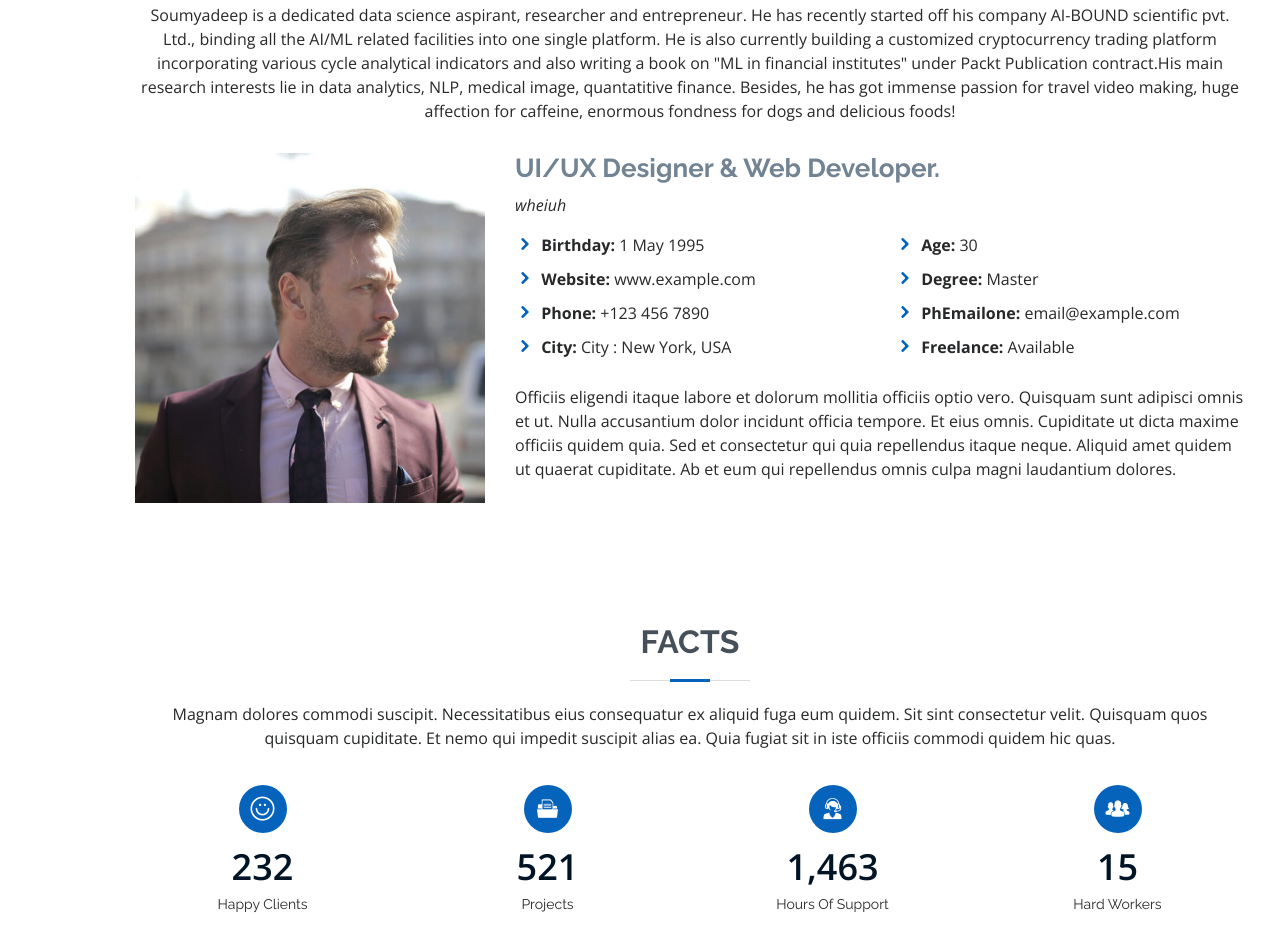
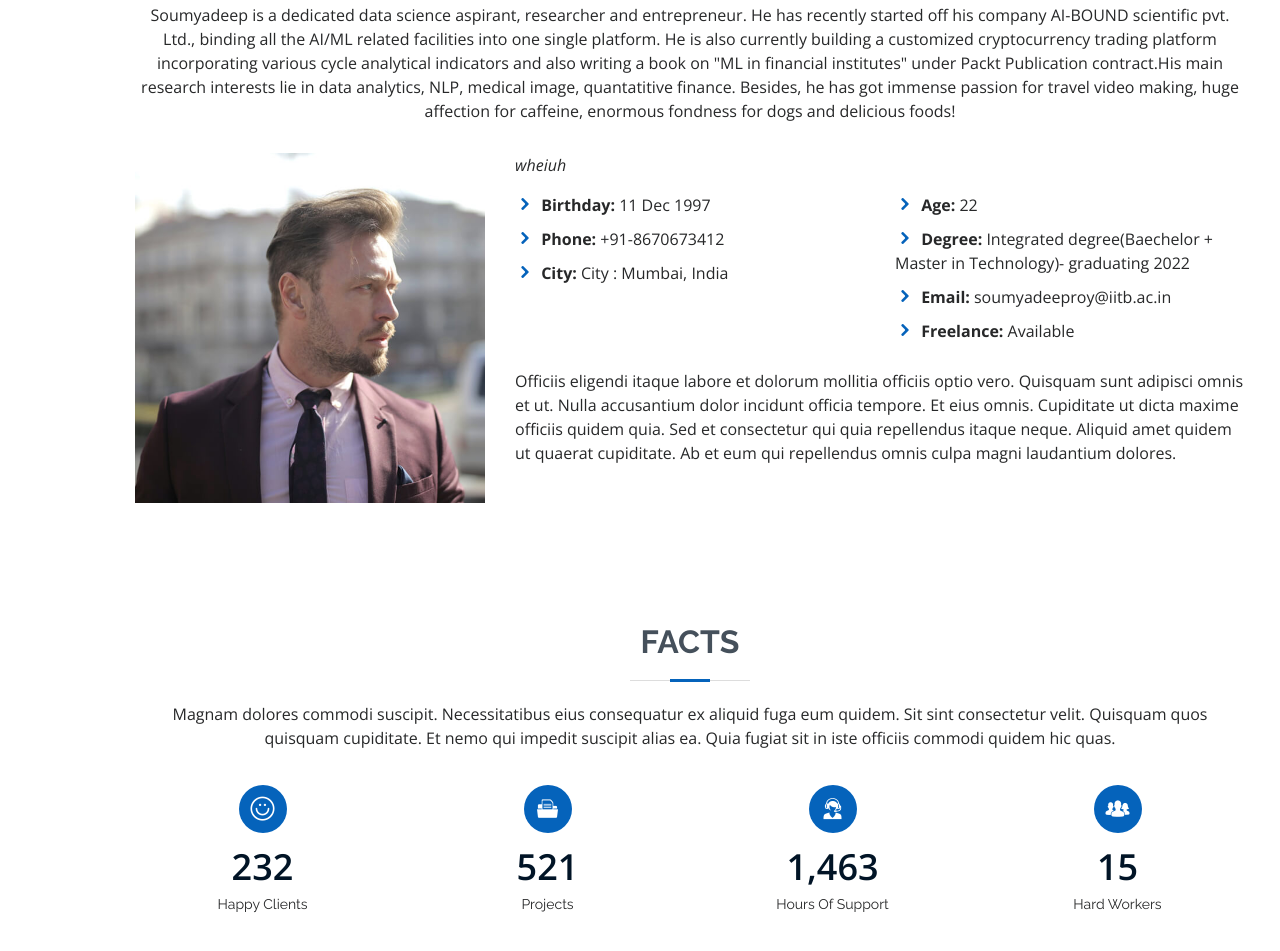
Before and after one commit to soumyadeeproy12/soumyadeeproy12.github.io, a plain HTML site: page index.html in a window 1280 px wide. Shown: the part 935-1886 px from the top of the page. Drawn offline with nearby package versions, Linux system fonts and the light colour scheme.

Commit message:
Update index.html

```diff
--- a/index.html
+++ b/index.html
@@ -88,23 +88,23 @@
             <img src="assets/img/profile-img.jpg" class="img-fluid" alt="">
           </div>
           <div class="col-lg-8 pt-4 pt-lg-0 content">
-            <h3>UI/UX Designer &amp; Web Developer.</h3>
+            <!--h3>UI/UX Designer &amp; Web Developer.</h3!-->
             <p class="font-italic">
 wheiuh            </p>
             <div class="row">
               <div class="col-lg-6">
                 <ul>
-                  <li><i class="icofont-rounded-right"></i> <strong>Birthday:</strong> 1 May 1995</li>
-                  <li><i class="icofont-rounded-right"></i> <strong>Website:</strong> www.example.com</li>
-                  <li><i class="icofont-rounded-right"></i> <strong>Phone:</strong> +123 456 7890</li>
-                  <li><i class="icofont-rounded-right"></i> <strong>City:</strong> City : New York, USA</li>
+                  <li><i class="icofont-rounded-right"></i> <strong>Birthday:</strong> 11 Dec 1997</li>
+                  <!--li><i class="icofont-rounded-right"></i> <strong>Website:</strong> www.example.com</li!-->
+                  <li><i class="icofont-rounded-right"></i> <strong>Phone:</strong> +91-8670673412</li>
+                  <li><i class="icofont-rounded-right"></i> <strong>City:</strong> City : Mumbai, India</li>
                 </ul>
               </div>
               <div class="col-lg-6">
                 <ul>
-                  <li><i class="icofont-rounded-right"></i> <strong>Age:</strong> 30</li>
-                  <li><i class="icofont-rounded-right"></i> <strong>Degree:</strong> Master</li>
-                  <li><i class="icofont-rounded-right"></i> <strong>PhEmailone:</strong> email@example.com</li>
+                  <li><i class="icofont-rounded-right"></i> <strong>Age:</strong> 22</li>
+                  <li><i class="icofont-rounded-right"></i> <strong>Degree:</strong> Integrated degree(Baechelor + Master in Technology)- graduating 2022</li>
+                  <li><i class="icofont-rounded-right"></i> <strong>Email:</strong> soumyadeeproy@iitb.ac.in</li>
                   <li><i class="icofont-rounded-right"></i> <strong>Freelance:</strong> Available</li>
                 </ul>
               </div>
```
